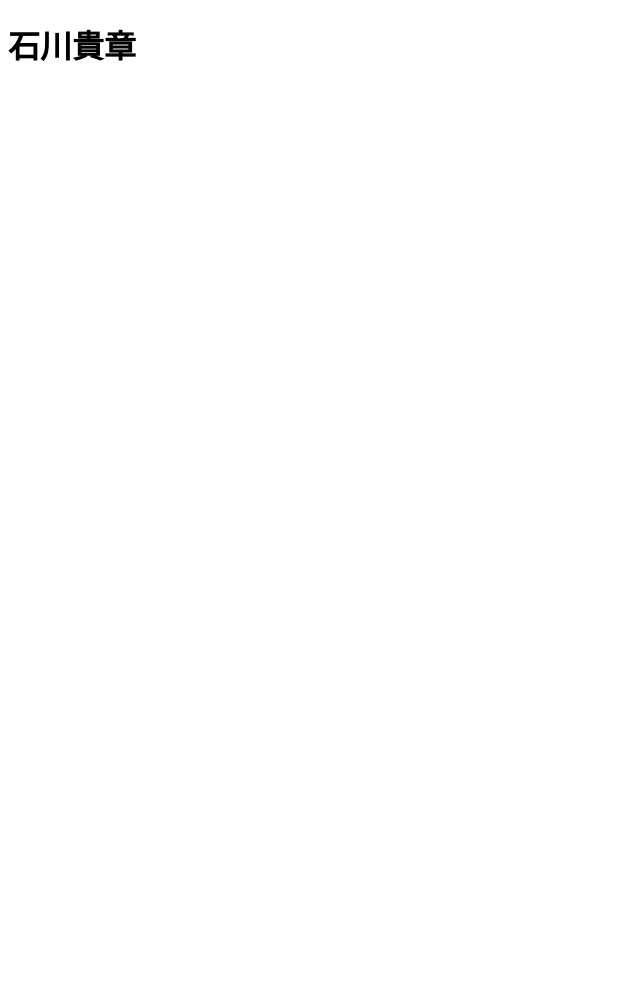
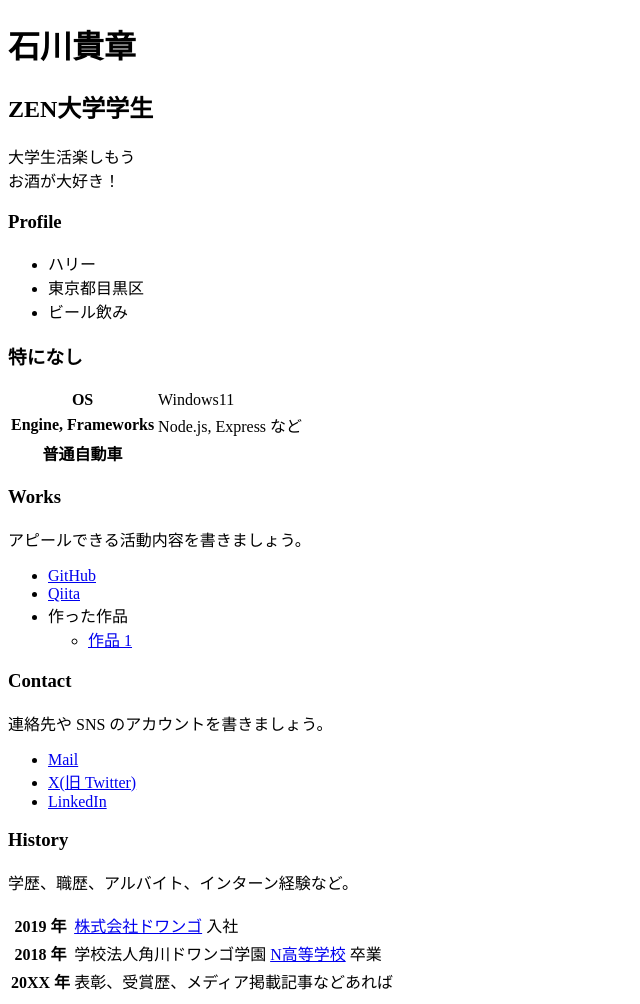
Before and after one commit to takaaki2140/portforio, a plain HTML site: page index.html in a window 1280 px wide. Shown: the whole page, without its empty margins (0-640 px from the left). Before the commit the page ends 800 px from the top, so only its background shows below. Drawn offline with Linux system fonts and the light colour scheme.

Commit message:
Update index.html

```diff
--- a/index.html
+++ b/index.html
@@ -7,5 +7,70 @@
   </head>
   <body>
     <h1>石川貴章</h1>
+    <h2>ZEN大学学生</h2>
+    <p>
+      大学生活楽しもう<br>
+      お酒が大好き！
+    </p>
+
+    <h3>Profile</h3>
+    <ul>
+      <li>ハリー</li>
+      <li>東京都目黒区</li>
+      <li>ビール飲み</li>
+    </ul>
+
+    <h3>特になし</h3>
+    <table>
+      <tr>
+        <th>OS</th>
+        <td>Windows11</td>
+      </tr>
+      <tr>
+        <th>Engine, Frameworks</th>
+        <td>Node.js, Express など</td>
+      </tr>
+      <tr>
+        <th>普通自動車</th>
+       </tr>
+    </table>
+
+    <h3>Works</h3>
+    <p>アピールできる活動内容を書きましょう。</p>
+    <ul>
+      <li><a href="https://github.com/">GitHub</a></li>
+      <li><a href="https://qiita.com/">Qiita</a></li>
+      <li>
+        作った作品
+        <ul>
+          <li><a href="https://example.com/">作品 1</a></li>
+        </ul>
+      </li>
+    </ul>
+
+    <h3>Contact</h3>
+    <p>連絡先や SNS のアカウントを書きましょう。</p>
+    <ul>
+      <li><a href="mailto:name@example.com">Mail</a></li>
+      <li><a href="https://twitter.com/n_yobikou">X(旧 Twitter)</a></li>
+      <li><a href="https://www.linkedin.com/">LinkedIn</a></li>
+    </ul>
+
+    <h3>History</h3>
+    <p>学歴、職歴、アルバイト、インターン経験など。</p>
+    <table>
+      <tr>
+        <th>2019 年</th>
+        <td><a href="https://dwango.co.jp/">株式会社ドワンゴ</a> 入社</td>
+      </tr>
+      <tr>
+        <th>2018 年</th>
+        <td>学校法人角川ドワンゴ学園 <a href="https://nnn.ed.jp/">N高等学校</a> 卒業</td>
+      </tr>
+      <tr>
+        <th>20XX 年</th>
+        <td>表彰、受賞歴、メディア掲載記事などあれば</td>
+      </tr>
+    </table>
   </body>
 </html>
```
